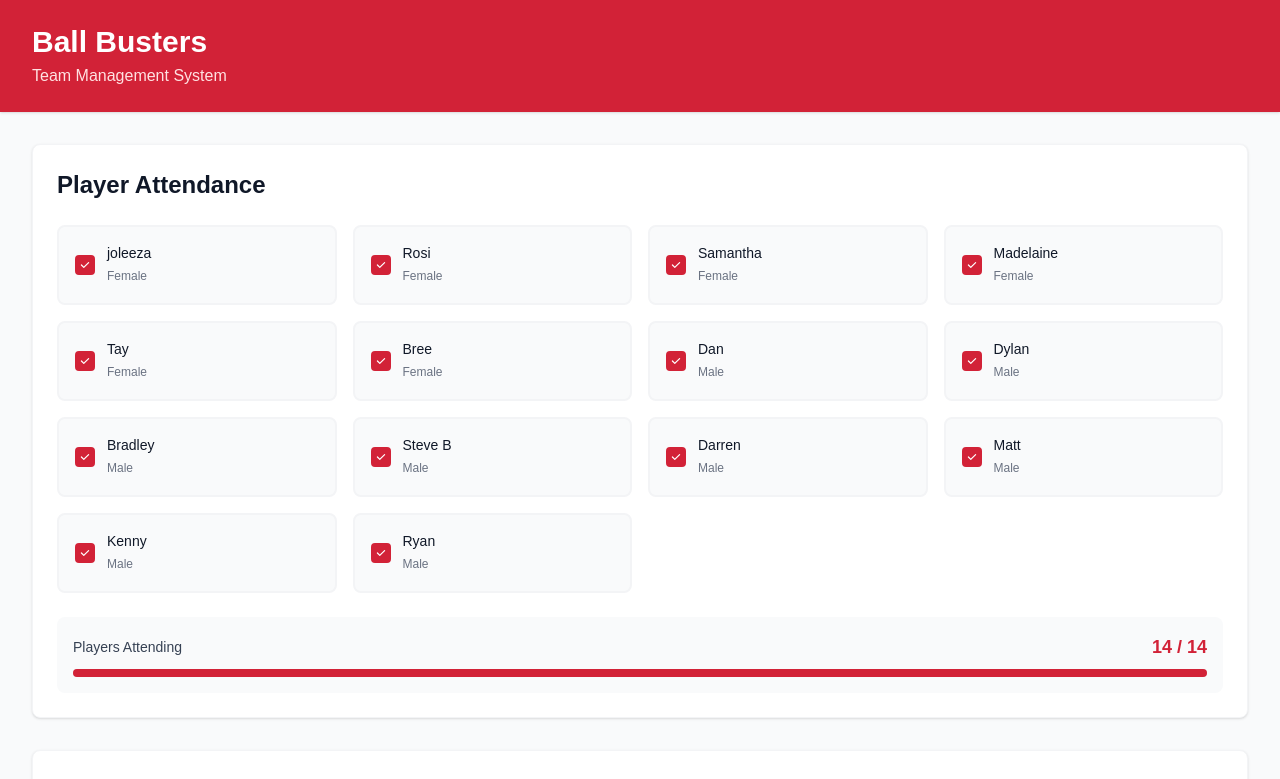
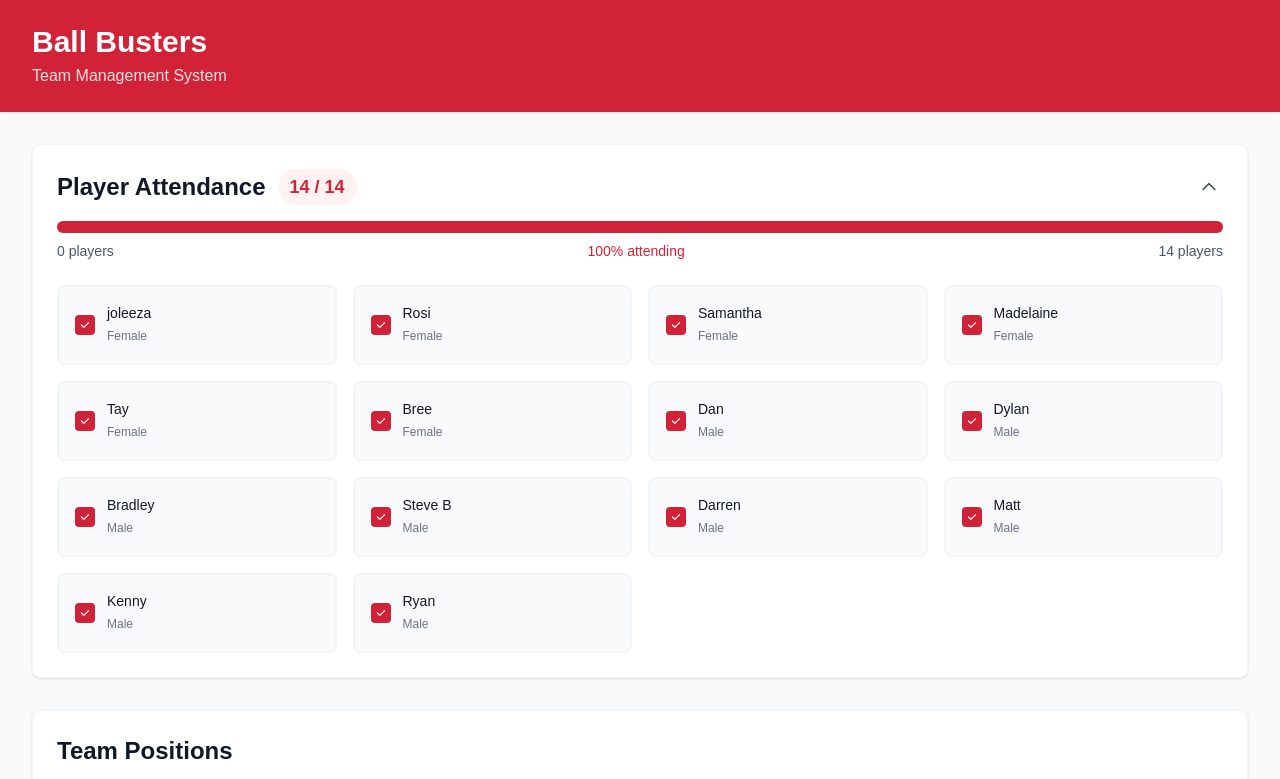
Before and after one commit to BradleyExton/ball-busters, a Next.js app: page / in a window 1280 px wide. Shown: the top 779 px of the page. Built offline with nearby package versions, Linux system fonts and the light colour scheme.

Commit message:
Update loading ui

```diff
--- a/app/AttendanceForm/index.tsx
+++ b/app/AttendanceForm/index.tsx
@@ -1,5 +1,6 @@
 "use client";
 
+import { useState } from "react";
 import { players } from "../data/players";
 
 interface AttendanceFormProps {
@@ -11,11 +12,70 @@ export default function AttendanceForm({
   attendingPlayers,
   onAttendanceChange,
 }: AttendanceFormProps) {
+  const [isExpanded, setIsExpanded] = useState(true);
+
   return (
-    <div className="bg-white rounded-lg shadow-sm border border-gray-100 p-6 mb-8">
-      <h2 className="text-2xl font-semibold text-gray-900 mb-6">
+    <div className="bg-white rounded-lg shadow-sm border border-gray-100 mb-8">
+      {/* Collapsible Header */}
+      <div
+        className="p-6 cursor-pointer hover:bg-gray-50 transition-colors duration-200"
+        onClick={() => setIsExpanded(!isExpanded)}
+      >
+        <div className="flex items-center justify-between">
+          <div className="flex items-center space-x-3">
+            <h2 className="text-2xl font-semibold text-gray-900">
               Player Attendance
             </h2>
+            <span className="text-lg font-bold text-[#D22237] bg-red-50 px-3 py-1 rounded-full">
+              {attendingPlayers.length} / {players.length}
+            </span>
+          </div>
+          <button
+            className="p-1 hover:bg-gray-100 rounded-full transition-colors duration-200"
+            aria-label={isExpanded ? "Collapse" : "Expand"}
+          >
+            <svg
+              className={`w-5 h-5 text-gray-600 transition-transform duration-200 ${
+                isExpanded ? "rotate-180" : ""
+              }`}
+              fill="none"
+              stroke="currentColor"
+              viewBox="0 0 24 24"
+            >
+              <path
+                strokeLinecap="round"
+                strokeLinejoin="round"
+                strokeWidth={2}
+                d="M19 9l-7 7-7-7"
+              />
+            </svg>
+          </button>
+        </div>
+
+        {/* Large Progress Bar */}
+        <div className="mt-4">
+          <div className="w-full bg-gray-200 rounded-full h-3">
+            <div
+              className="bg-[#D22237] h-3 rounded-full transition-all duration-500 ease-out"
+              style={{
+                width: `${(attendingPlayers.length / players.length) * 100}%`,
+              }}
+            ></div>
+          </div>
+          <div className="flex justify-between mt-2 text-sm text-gray-600">
+            <span>0 players</span>
+            <span className="font-medium text-[#D22237]">
+              {Math.round((attendingPlayers.length / players.length) * 100)}%
+              attending
+            </span>
+            <span>{players.length} players</span>
+          </div>
+        </div>
+      </div>
+
+      {/* Collapsible Content */}
+      {isExpanded && (
+        <div className="px-6 pb-6">
           <div className="grid grid-cols-1 sm:grid-cols-2 lg:grid-cols-3 xl:grid-cols-4 gap-4">
             {players.map((player) => (
               <label
@@ -64,24 +124,8 @@ export default function AttendanceForm({
               </label>
             ))}
           </div>
-      <div className="mt-6 p-4 bg-gray-50 rounded-lg">
-        <div className="flex items-center justify-between">
-          <span className="text-sm font-medium text-gray-700">
-            Players Attending
-          </span>
-          <span className="text-lg font-bold text-[#D22237]">
-            {attendingPlayers.length} / {players.length}
-          </span>
         </div>
-        <div className="mt-2 w-full bg-gray-200 rounded-full h-2">
-          <div
-            className="bg-[#D22237] h-2 rounded-full transition-all duration-300"
-            style={{
-              width: `${(attendingPlayers.length / players.length) * 100}%`,
-            }}
-          ></div>
-        </div>
-      </div>
+      )}
     </div>
   );
 }
```
Lines whose indentation alone changed are shown as unchanged.
